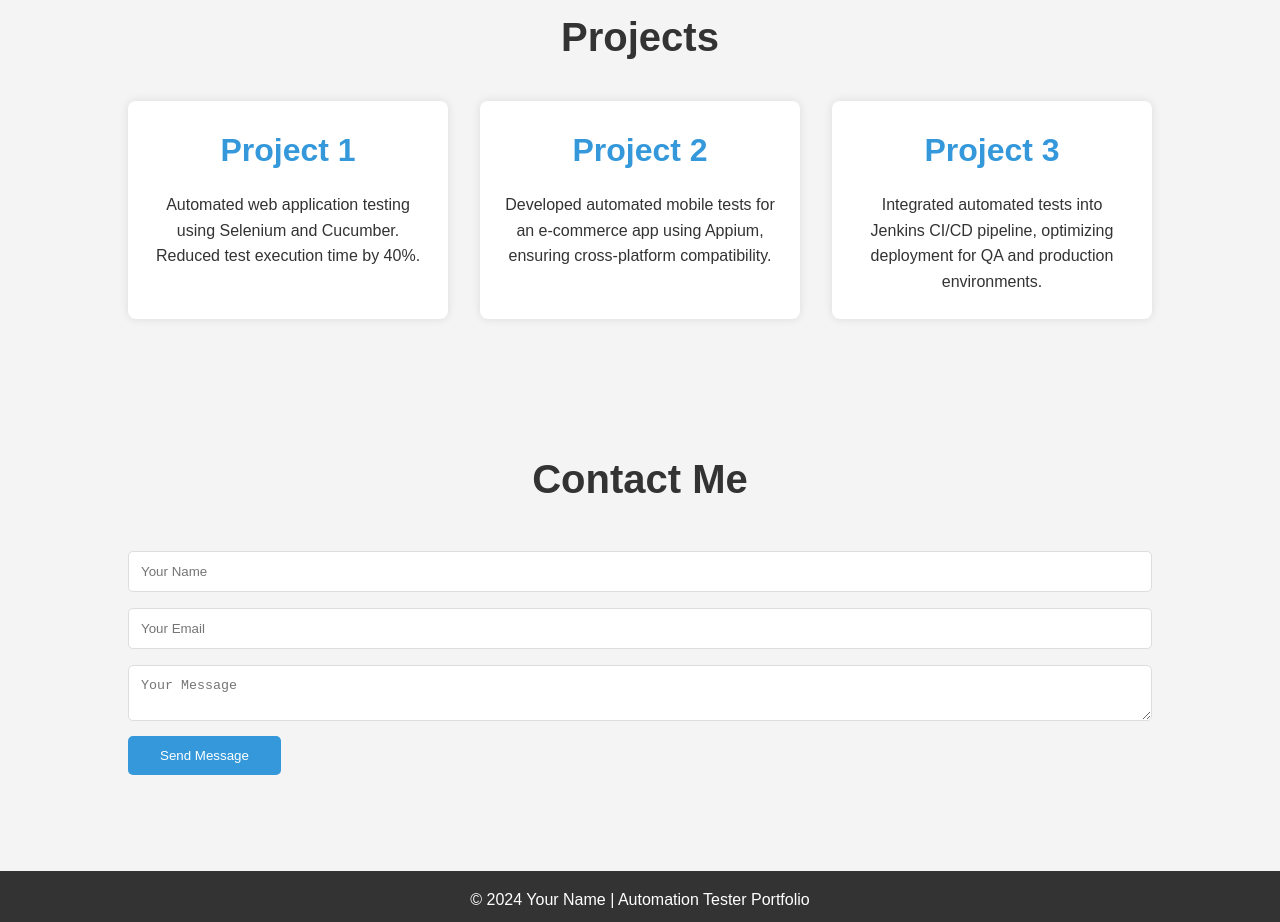
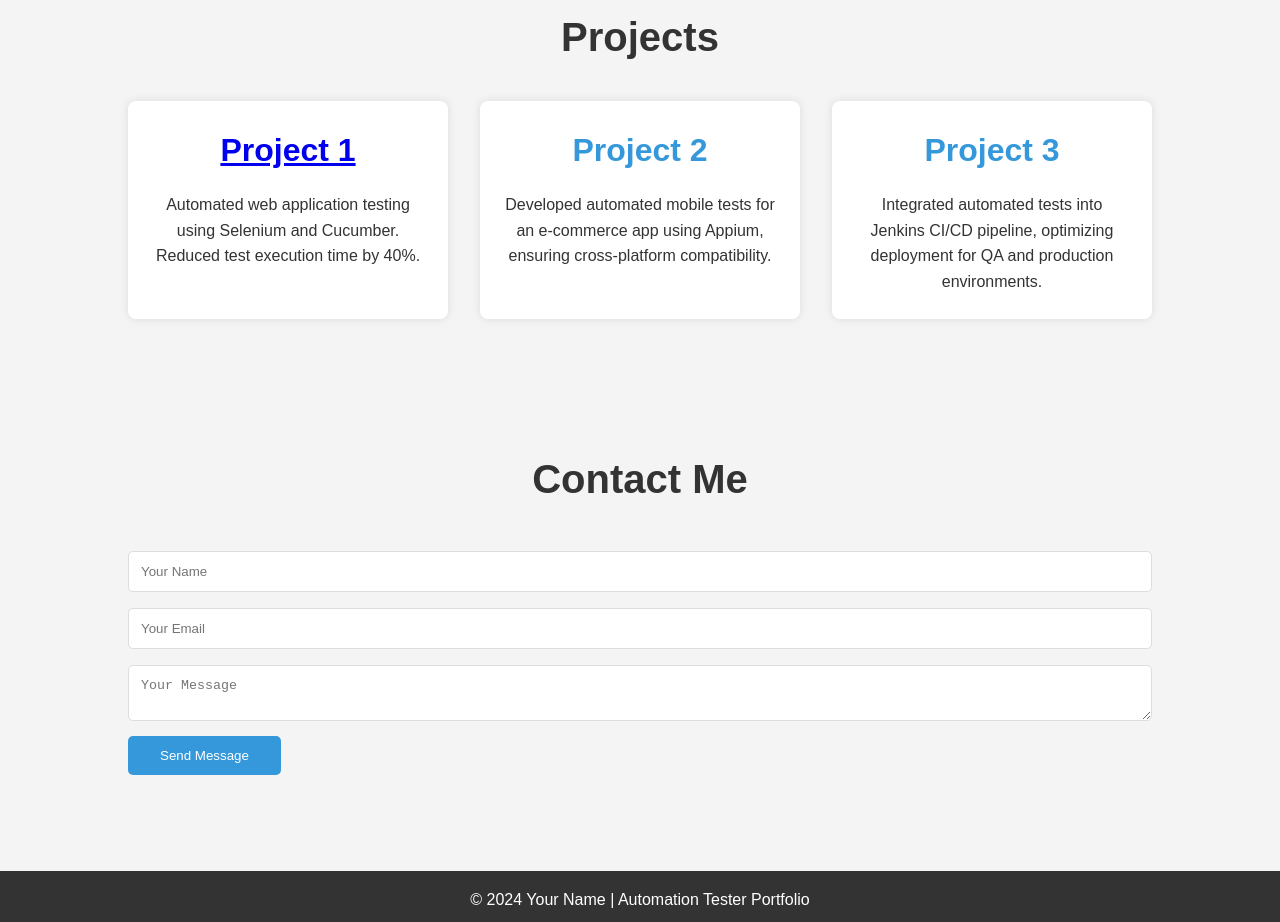
Before and after one commit to basil-hameed/testfolio, a plain HTML site: page index.html in a window 1280 px wide. Shown: the part 1560-2482 px from the top of the page. Drawn offline with Linux system fonts and the light colour scheme.

Commit message:
Update index.html

```diff
--- a/index.html
+++ b/index.html
@@ -80,7 +80,7 @@
             <h2>Projects</h2>
             <div class="project-grid">
                 <div class="project-card">
-                    <h3>Project 1</h3>
+                    <h3><a href="https://github.com/basil-hameed/SaucePOM.git">Project 1</a></h3>
                     <p>Automated web application testing using Selenium and Cucumber. Reduced test execution time by 40%.</p>
                 </div>
                 <div class="project-card">
```
